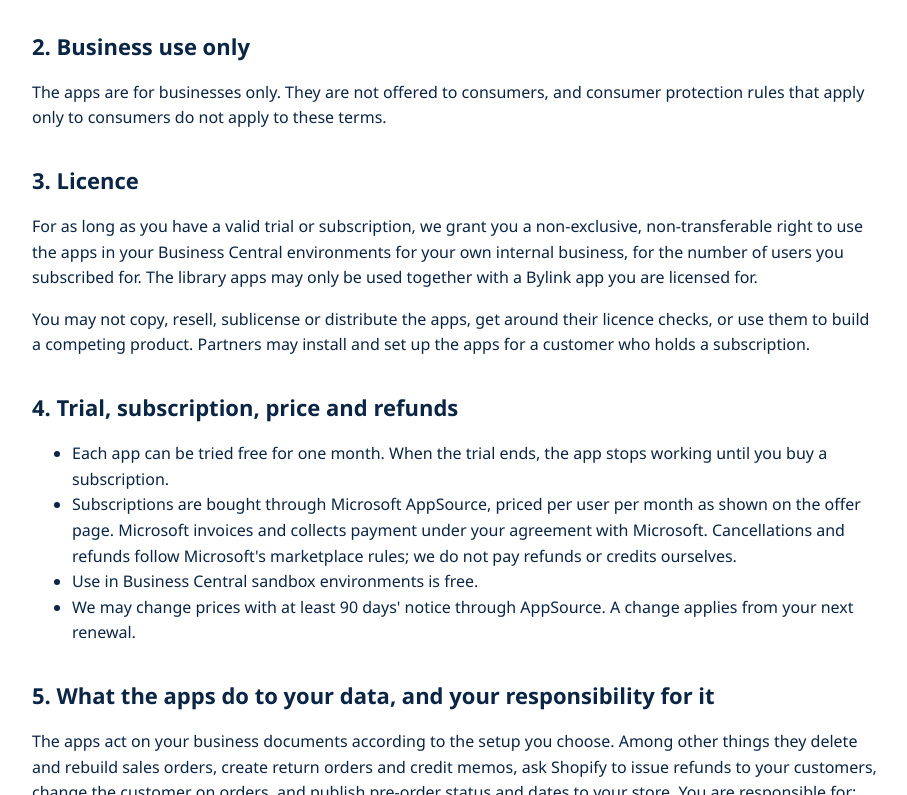
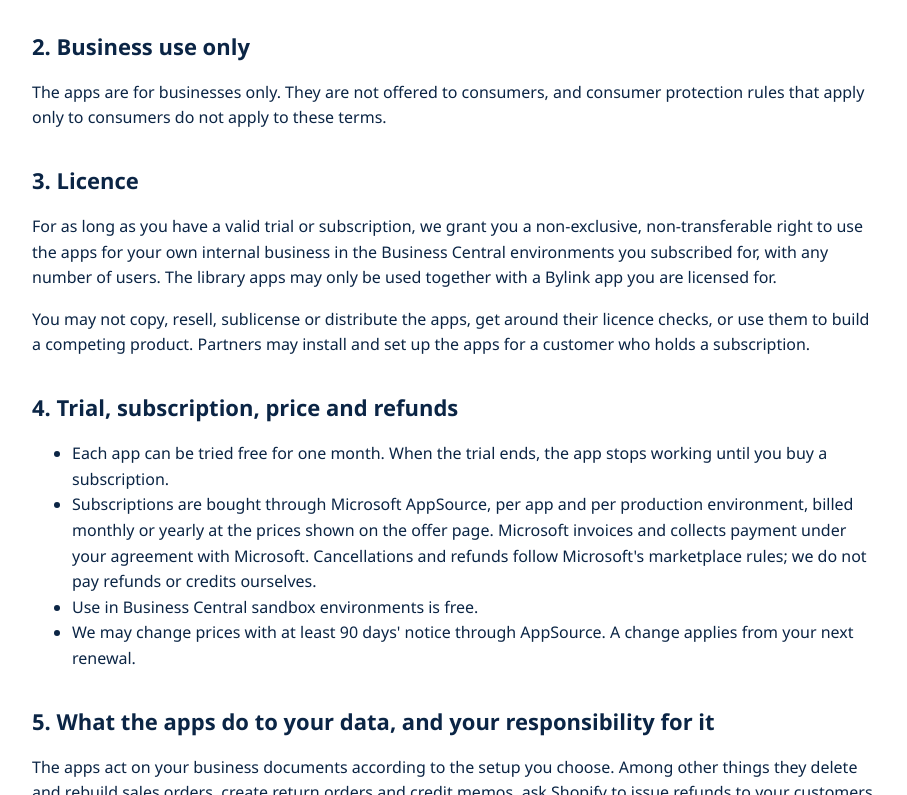
Before and after one commit to Bylov-Consulting/bylink-site, a plain HTML site: page terms.html in a window 1280 px wide. Shown: the part 431-1226 px from the top of the page, without its empty margins (184-1091 px from the left). Drawn offline with Linux system fonts and the light colour scheme.

Commit message:
Price per environment: EUR 5 / USD 5 / DKK 39 per app per month, 20% off yearly
Co-Authored-By: Claude Opus 5.5 <noreply@anthropic.com>
Claude-Session: https://claude.ai/code/session_01QgYUjvCgdazxjrMNPgTq73

```diff
--- a/terms.html
+++ b/terms.html
@@ -34,7 +34,7 @@ consumers do not apply to these terms.</p>
 
 <h2>3. Licence</h2>
 <p>For as long as you have a valid trial or subscription, we grant you a non-exclusive, non-transferable right to use the
-apps in your Business Central environments for your own internal business, for the number of users you subscribed for.
+apps for your own internal business in the Business Central environments you subscribed for, with any number of users.
 The library apps may only be used together with a Bylink app you are licensed for.</p>
 <p>You may not copy, resell, sublicense or distribute the apps, get around their licence checks, or use them to build a
 competing product. Partners may install and set up the apps for a customer who holds a subscription.</p>
@@ -42,7 +42,8 @@ competing product. Partners may install and set up the apps for a customer who h
 <h2>4. Trial, subscription, price and refunds</h2>
 <ul>
 <li>Each app can be tried free for one month. When the trial ends, the app stops working until you buy a subscription.</li>
-<li>Subscriptions are bought through Microsoft AppSource, priced per user per month as shown on the offer page. Microsoft
+<li>Subscriptions are bought through Microsoft AppSource, per app and per production environment, billed monthly or
+yearly at the prices shown on the offer page. Microsoft
 invoices and collects payment under your agreement with Microsoft. Cancellations and refunds follow Microsoft's
 marketplace rules; we do not pay refunds or credits ourselves.</li>
 <li>Use in Business Central sandbox environments is free.</li>
```
Also changed, not shown: index.html (+2 -2 lines).
